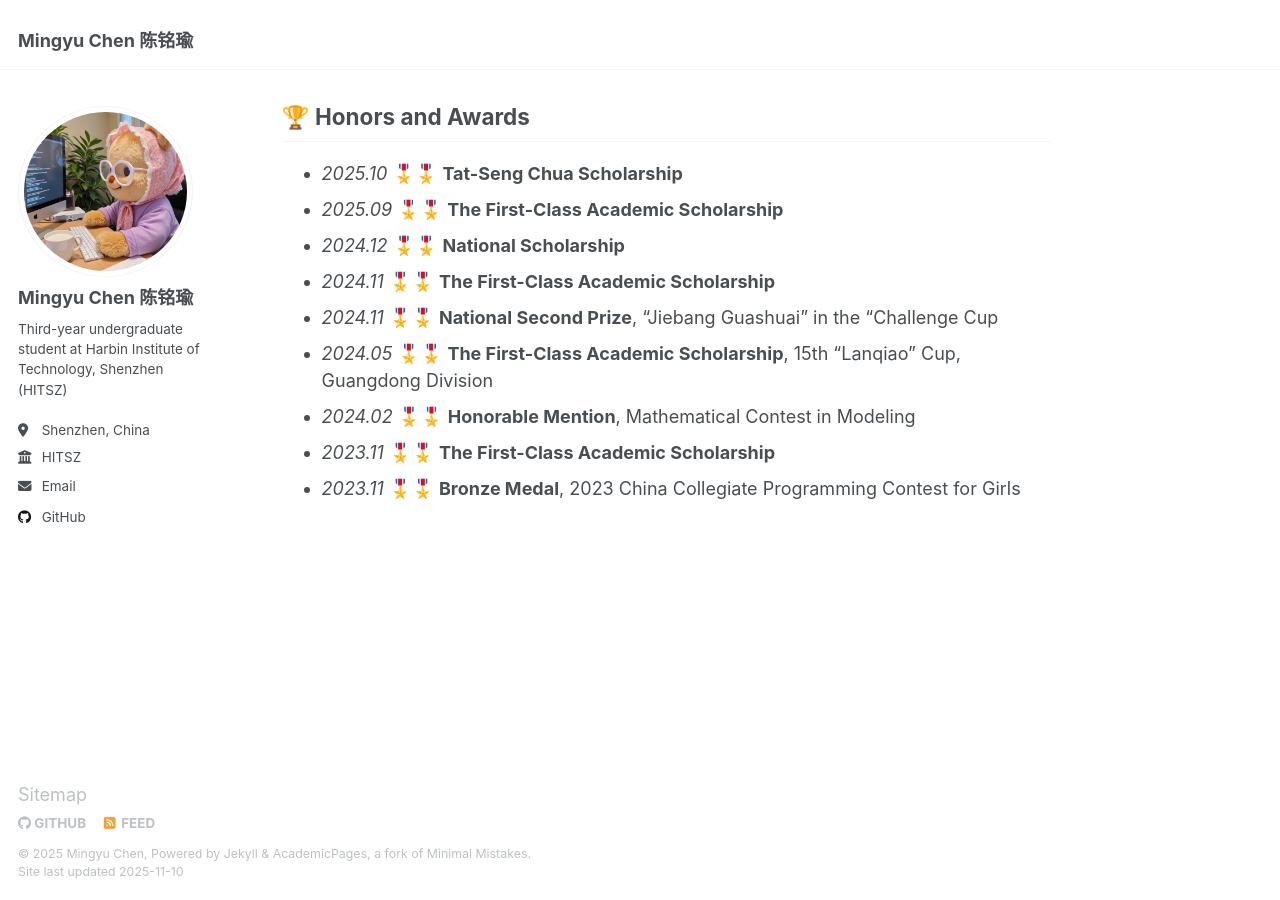
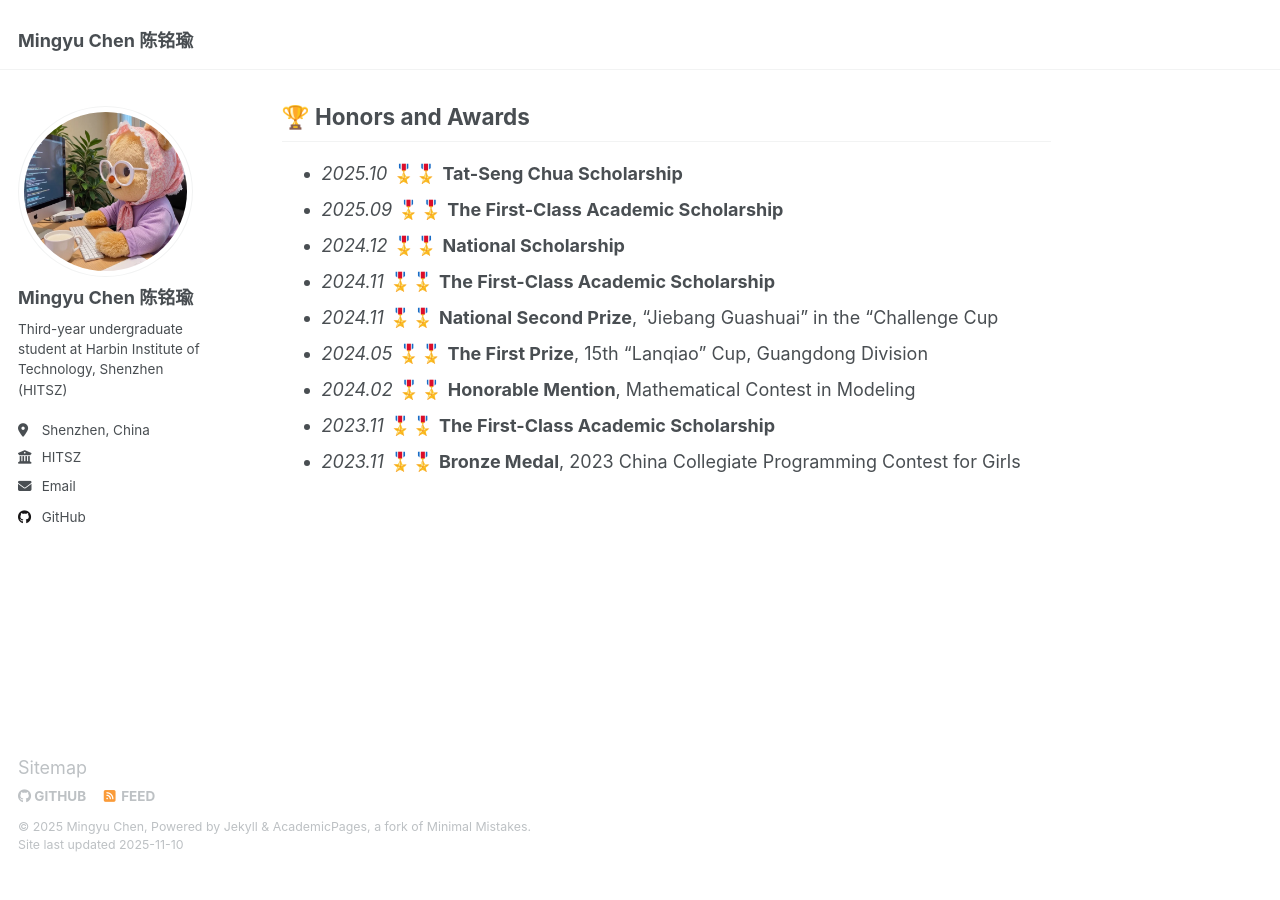
Before and after one commit to CMY-K/CMY-K.github.io, a Jekyll site: the page built from _pages/about.md, in a window 1280 px wide and 900 px high, scrolled down 617 px. Built offline with Jekyll 4.4.1, drawn with Linux system fonts in a browser that asks for light colours; after the commit the page ends 1490 px from its top, so only the background shows below that.

Commit message:
Update scholarship award description

```diff
--- a/_pages/about.md
+++ b/_pages/about.md
@@ -38,7 +38,7 @@ redirect_from:
 * *2024.12* 🎖️🎖️ **National Scholarship**
 * *2024.11* 🎖️🎖️ **The First-Class Academic Scholarship**
 * *2024.11* 🎖️🎖️ **National Second Prize**,  "Jiebang Guashuai" in the "Challenge Cup
-* *2024.05* 🎖️🎖️ **The First-Class Academic Scholarship**, 15th “Lanqiao” Cup, Guangdong Division
+* *2024.05* 🎖️🎖️ **The First Prize**, 15th “Lanqiao” Cup, Guangdong Division
 * *2024.02* 🎖️🎖️ **Honorable Mention**, Mathematical Contest in Modeling
 * *2023.11* 🎖️🎖️ **The First-Class Academic Scholarship**
 * *2023.11* 🎖️🎖️ **Bronze Medal**, 2023 China Collegiate Programming Contest for Girls
```
